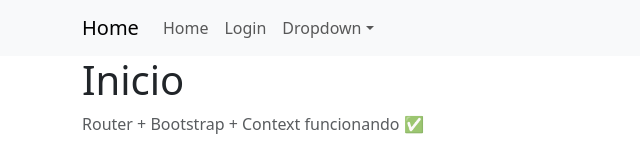
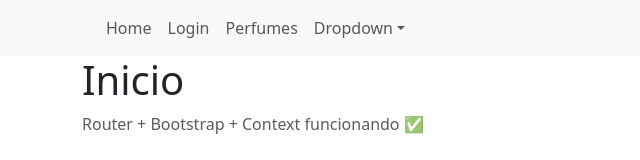
Before and after one commit to PerfulandiaSPA/perfulandia, a React (Create React App) app: page / in a window 1280 px wide. Shown: the top 160 px of the page, without its empty margins (0-640 px from the left). Built offline with nearby package versions, Linux system fonts and the light colour scheme.

Commit message:
Cambio de nombre Como ProductGrid que hacian error en la sintaxis al implementarlo en las rutas

```diff
--- a/src/components/NavBar.jsx
+++ b/src/components/NavBar.jsx
@@ -8,12 +8,13 @@ function NavBar() {
   return (
     <Navbar expand="lg" className="bg-body-tertiary">
       <Container>
-        <Navbar.Brand as={Link} to="/">Home</Navbar.Brand>  {/* Usamos Link para el logo */}
+        <Navbar.Brand as={Link} to="/sources/p_3.png"></Navbar.Brand>  {/* Usamos Link para el logo */}
         <Navbar.Toggle aria-controls="basic-navbar-nav" />
         <Navbar.Collapse id="basic-navbar-nav">
           <Nav className="me-auto">
             <Nav.Link as={Link} to="/">Home</Nav.Link>  {/* Usamos Link para los enlaces */}
             <Nav.Link as={Link} to="/login">Login</Nav.Link>  {/* Enlace para login */}
+            <Nav.Link as={Link} to="/perfumes">Perfumes</Nav.Link>  {/* Enlace para login */}
             <NavDropdown title="Dropdown" id="basic-nav-dropdown">
 
               <NavDropdown.Item as={Link} to="/action/3.1">Action</NavDropdown.Item>
--- a/src/components/perfumes/PerfumeGrid.jsx
+++ b/src/components/perfumes/PerfumeGrid.jsx
@@ -1,14 +1,14 @@
 import { Row, Col } from 'react-bootstrap';
-import ProductCard from './PerfumeCard';
+import PerfumeCard from './PerfumeCard';
 
 export default function PerfumeGrid({ items, onAdd }) {
     return (
         <Row xs={1} sm={2} lg={3} className="g-3">
-        {items.map(p => (
-            <Col key={p.id}>
-            <ProductCard product={p} onAdd={() => onAdd(p)} />
-            </Col>
-        ))}
+            {items.map(p => (
+                <Col key={p.id}>
+                    <PerfumeCard product={p} onAdd={() => onAdd(p)} />
+                </Col>
+            ))}
         </Row>
     );
 }
--- a/src/pages/Perfumes.jsx
+++ b/src/pages/Perfumes.jsx
@@ -3,7 +3,7 @@ import { Container } from 'react-bootstrap';
 import { useCart } from '../context/AppContext';
 import { PERFUMES_LIST, CATEGORIES } from '../data/perfume.mock';  // Solo una importación
 import Filters from '../components/perfumes/Filters';
-import ProductGrid from '../components/perfumes/ProductGrid';
+import PerfumeGrid from '../components/perfumes/PerfumeGrid';
 
 export default function Perfumes() {
     const { addToCart } = useCart();
@@ -28,7 +28,7 @@ export default function Perfumes() {
                     total={PERFUMES_LIST.length}
                 />
 
-                <ProductGrid items={list} onAdd={addToCart} />
+                <PerfumeGrid items={list} onAdd={addToCart} />
             </Container>
         </main>
     );
```
Also changed, not shown: src/sources/p_3.png (added).
